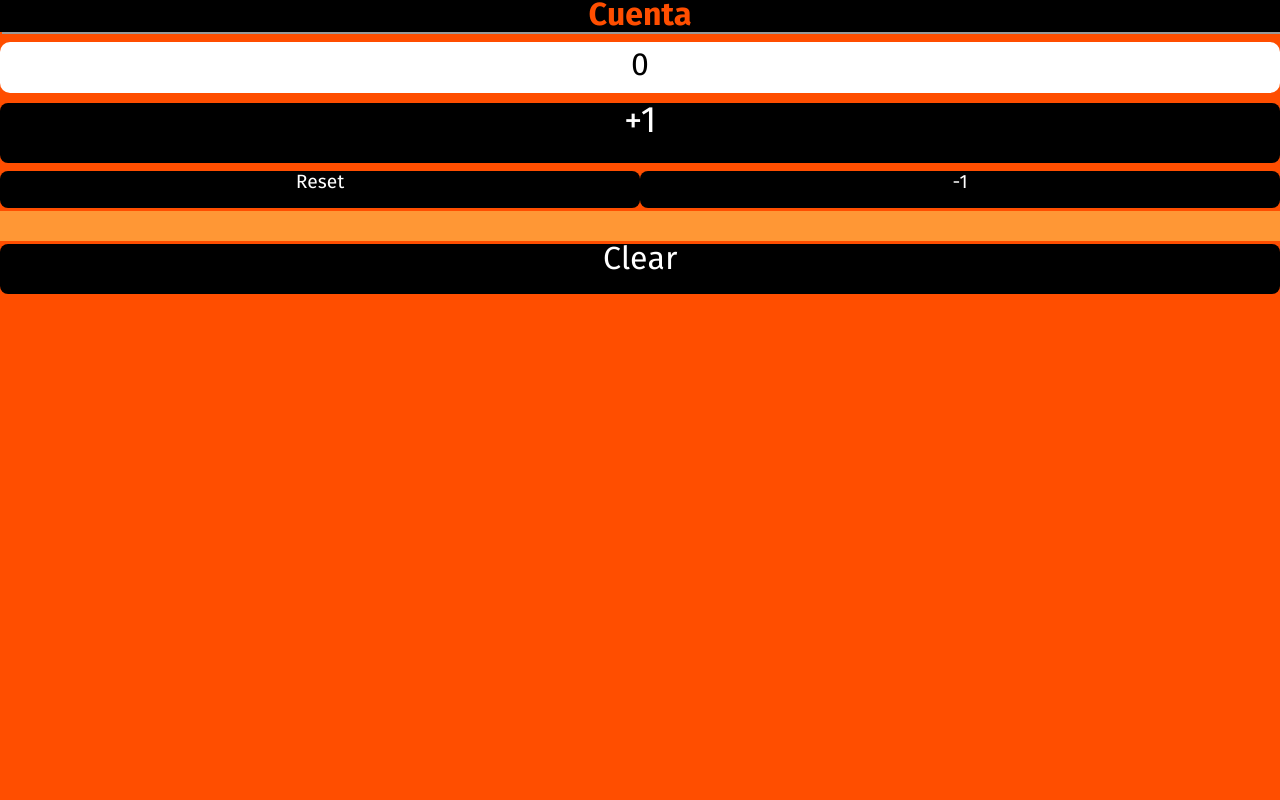
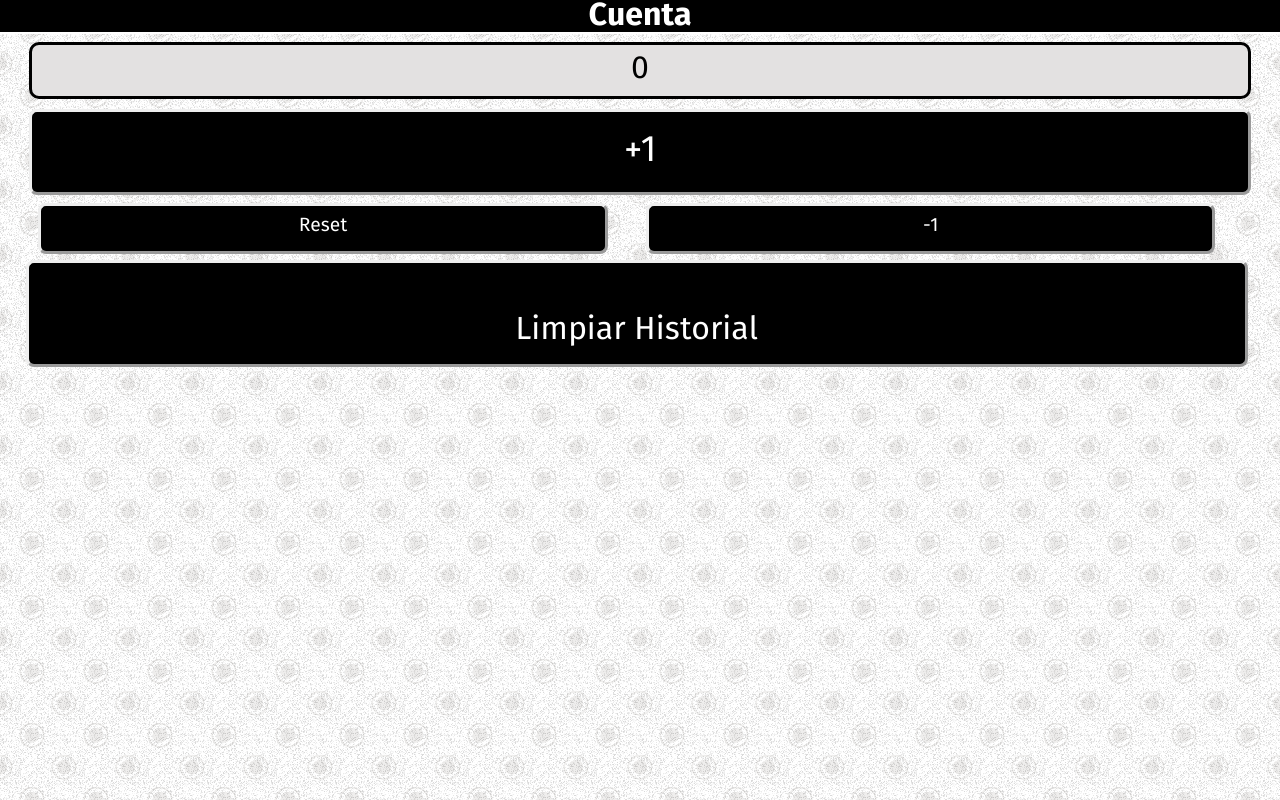
Before and after one commit to xXcoronaXx/cuenta, a plain HTML site: page index.html in a window 1280 px wide. Drawn offline with Linux system fonts and the light colour scheme.

Commit message:
actualización UX

```diff
--- a/general.css
+++ b/general.css
@@ -5,11 +5,11 @@ html{
 	margin: 0px;
 }
 h1{
-	box-shadow: 2px 2px 0px #999;
+	box-shadow: 0px 2px 0px #FFF;
 	margin: 0px;
 	width: 100%;
 	background-color: black;
-	color:#FF4E00;
+	color:#FFF;
 	text-align: center;
 }
 p{
@@ -23,64 +23,76 @@ p{
 	display: inline;
 }
 #historial{
-	background-color: #FF9735;
-	width: 100%;
+	background-color: rgba(204, 197, 184, 1);
+	width: 94%;
 	min-height: 30px;
-	float: right;
+	float: left;
 	color: white;
+	margin-left: 2.5%;
+	margin: 0px auto 0px 2.5;
+	border-radius: 8px;
+	border-style: dashed;
 }
 #numero{
 	padding-top: 8px;
 	padding-bottom: 8px;
-	margin-top:10px;
-	margin-bottom: 10px;
+	margin: 10px auto;
 	border-radius: 10px;
+	border-style: solid;
 	height: 35px;
 	font-size: 2rem;
-	background-color: white;
-	width: 100%;
+	background-color: #E3E1E1;
+	width: 95%;
 	text-align: center;
 }
 #mas{
 	border-radius: 8px;
 	height: 60px;
 	font-size: 2.3rem;
-	width: 100%;
+	width: 95%;
+	background-color: black;
+	color:white;
+	text-align: center;
+	padding-top: 20px;
+	margin: 8px auto;
+	border-style: outset;
+}
+#clear{
+	margin-top: 3px;
+	float: left;
+	border-radius: 8px;
+	height: 50px;
+	font-size: 2rem;
+	width: 95%;
 	background-color: black;
 	color:white;
 	text-align: center;
 	margin-bottom: 8px;
-}
-#clear{
-	margin-top: 3px;
-	float: right;
-	border-radius: 8px;
-	height: 50px;
-	font-size: 2rem;
-	width: 100%;
-	background-color: black;
-	color:white;
-	text-align: center;
-	margin-bottom: 8px;
+	padding-top: calc(4%);
+	margin-left: 2%;
+	border-style: outset;
 }
 #menos, #reset{
 	margin-bottom: 3px;
+	margin-left: 3%;
 	border-radius: 8px;
 	height: 35px;
 	font-size: 1.2rem;
 	text-align: center;
 	color:white;
-	width: 50%;
+	width: 44%;
 	background-color: black;
-	float: right;
-	padding-top:2px;
+	border-style: outset;
+	float: left;
+	padding-top:10px;
 }
 #menos:hover, #reset:hover, #mas:hover, #clear:hover{
 	animation:boton 0.5s forwards;
 }
 body{
 	width: 100%;
-	background-color:#FF4E00;
+	background-color:#FFF;
+	background-image: url("pattern.png");
 }
 @keyframes boton {
   0%   { color:white;
--- a/index.html
+++ b/index.html
@@ -15,9 +15,9 @@
     <h1>Cuenta</h1>
     <div id="numero"></div>
     <div id="mas">+1</div>
+    <div id="reset">Reset</div>
     <div id="menos">-1</div>
-    <div id="reset">Reset</div>
-    <div id="historial"></div>
-    <div id="clear">Clear</div>
+    <div id="historial" style="display:none"></div>
+    <div id="clear">Limpiar Historial</div>
    </body>
 </html>
--- a/js/general.js
+++ b/js/general.js
@@ -59,11 +59,13 @@ function resta(){
 
 function resetea(){
 	$("#numero").html(0);
+	$("#historial").slideDown("slow");
 	$("#historial").prepend('<div><p class="fecha">'+fecha()+'</p>  <b>'+numero+'</b></div>');
 	return 0;
 }
 function clear(){
 	$("#numero").html(0);
+	$("#historial").slideUp("slow");
 	$("#historial").html("");
 }
 function fecha(){//problema con la segunda ejecucion de fecha
```
Also changed, not shown: pattern.png (added), 1 other file.
